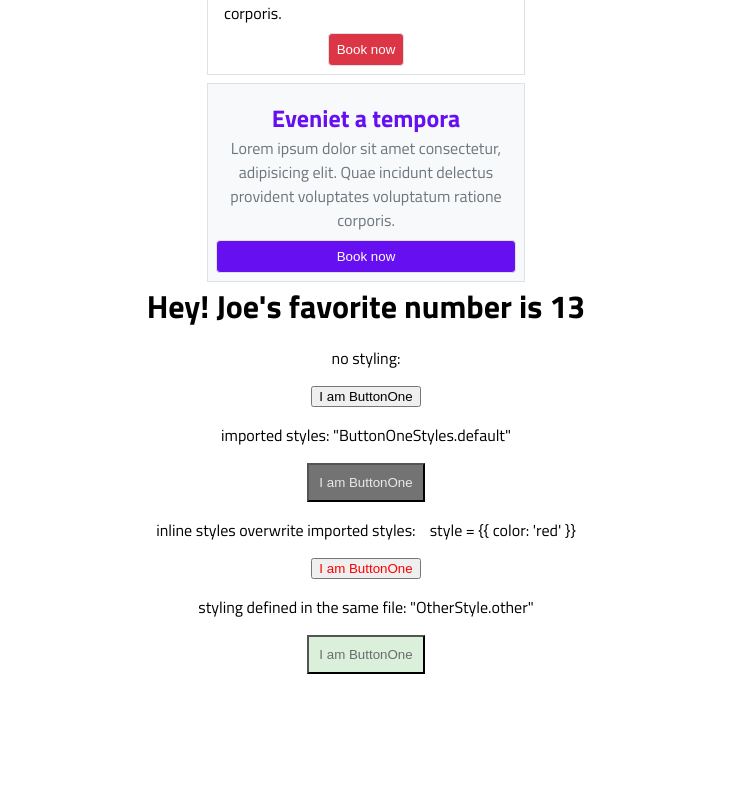
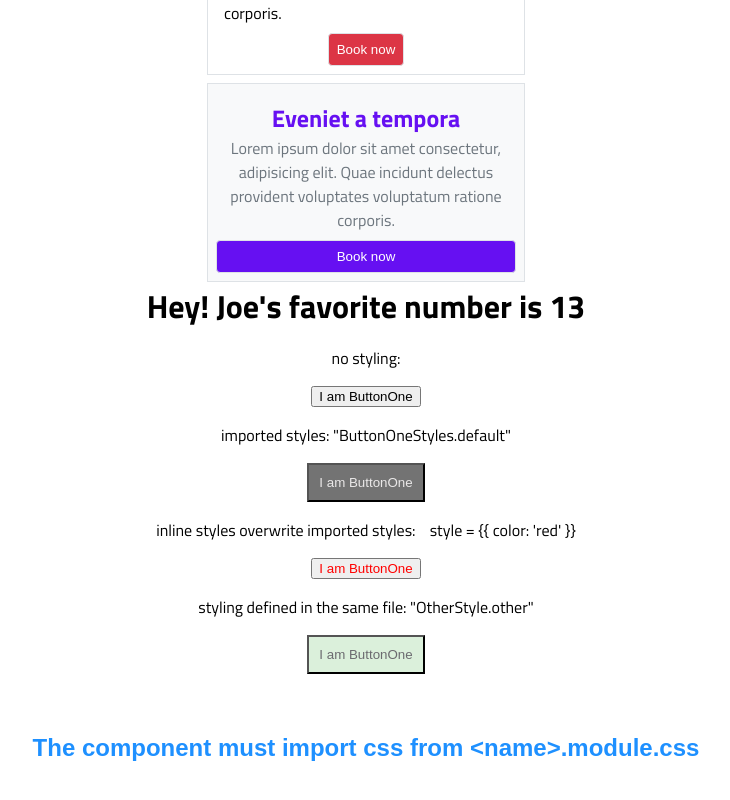
Before and after one commit to loganblackstad/react-prop-types, a React (Create React App) app: page / in a window 1280 px wide. Shown: the part 491-1291 px from the top of the page, without its empty margins (274-1004 px from the left). Before the commit the page ends 1173 px from the top, so only its background shows below. Built offline with nearby package versions, Linux system fonts and the light colour scheme.

Commit message:
added css module styling to react component in App.js

```diff
--- a/src/App.js
+++ b/src/App.js
@@ -9,6 +9,15 @@ import ButtonOne from "./components/ButtonOne";
 import { cardBasic, cardDanger, cardFull } from "./settings";
 import "./style.css";
 import ButtonOneStyles from "./styles/ButtonOneStyles";
+import mystyle from './styles/mystyle.module.css';
+
+
+class StyledClassCmp extends React.Component {
+  render() {
+    return <h2 className={mystyle.bigblue}>{`The component must import css from <name>.module.css`}</h2>;
+  }
+}
+
 
 function App() {
 
@@ -23,6 +32,7 @@ function App() {
       </Box>
       <FavNum name="Joe" num={13} />
       <ButtonOne />
+      <StyledClassCmp />
     </div>
   );
 }
--- /dev/null
+++ b/src/styles/mystyle.module.css
@@ -0,0 +1,6 @@
+.bigblue {
+  color: DodgerBlue;
+  padding: 40px;
+  font-family: Arial;
+  text-align: center;
+}
```
